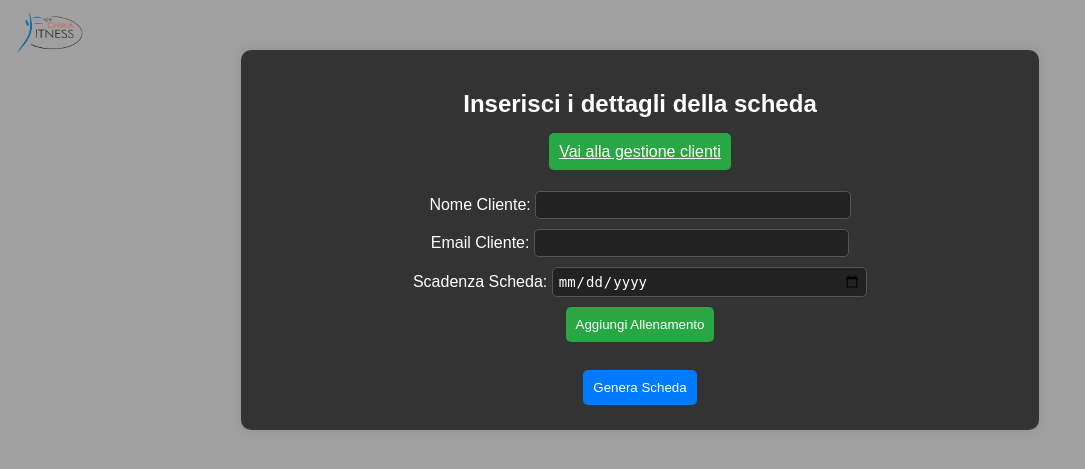
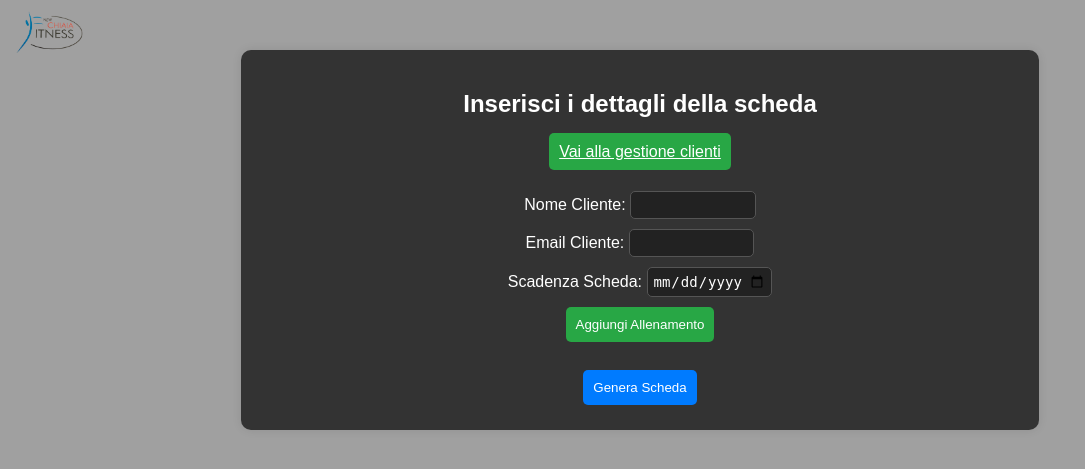
Before and after one commit to luposian/ProgrammaSchede, a Flask app: page / in a window 1280 px wide. Shown: the top 469 px of the page, without its empty margins (0-1085 px from the left). Run offline with Flask 3, Linux system fonts and the light colour scheme.

Commit message:
Update index.html
altre modifche

```diff
--- a/templates/index.html
+++ b/templates/index.html
@@ -35,7 +35,7 @@ h2 {
 }
 
 input[type="text"], input[type="email"], input[type="date"], input[type="number"] {
-    width: 40%; /* Riduce la larghezza */
+    width: 15%; /* Riduce la larghezza */
     padding: 5px; /* Riduce il padding per renderli più piccoli */
     margin: 5px 0;
     border: 1px solid #555;
@@ -115,7 +115,7 @@ form {
 </head>
 <body>
       <!-- Logo in alto a sinistra -->
-    <img src="main/templates/LogoNewChiaiaFitness.png" alt="Logo" class="logo">
+    <img src="luposian/ProgrammaSchede/main/templates/LogoNewChiaiaFitness.png" alt="Logo" class="logo">
 
     <div class="container">
         <h2>Inserisci i dettagli della scheda</h2>
```
